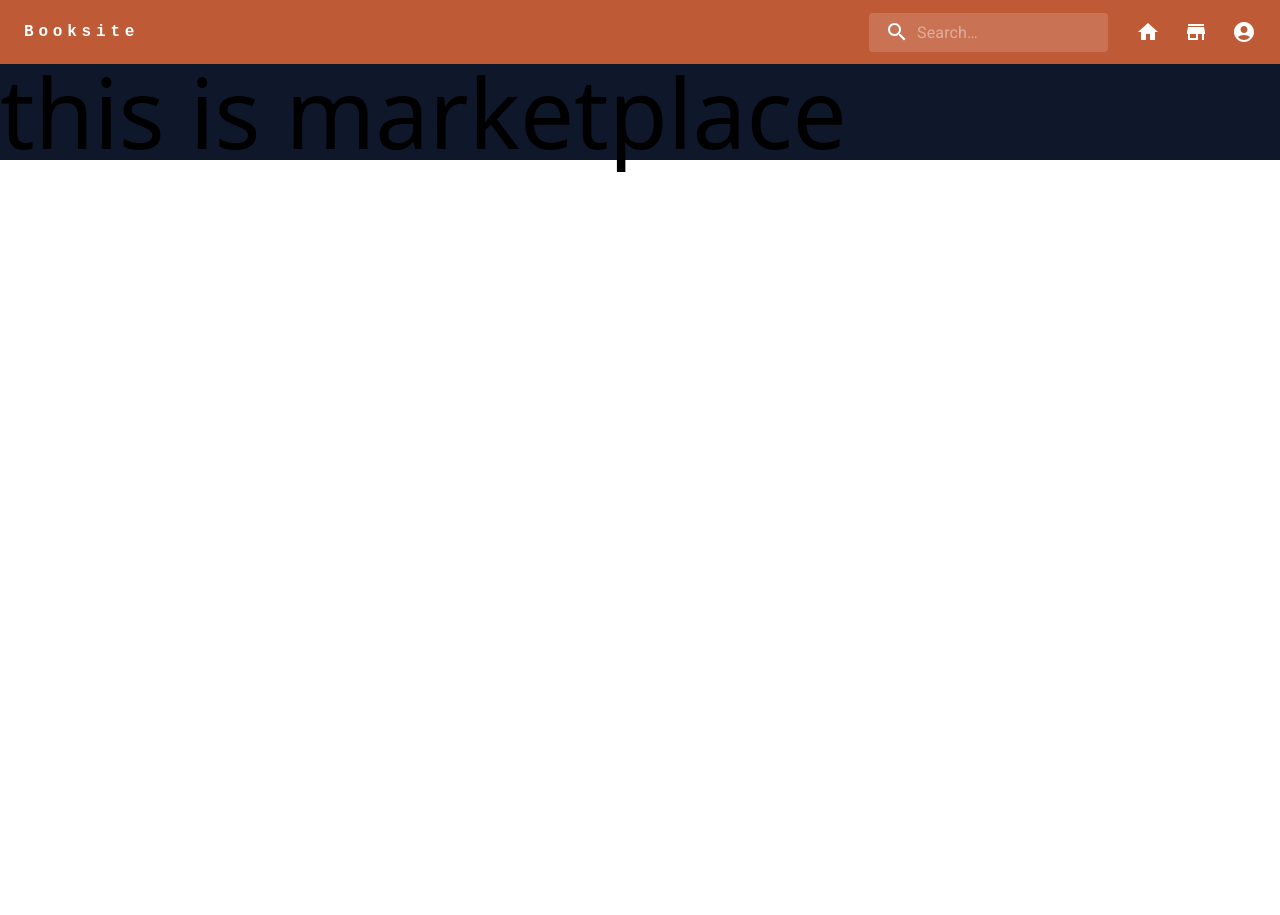
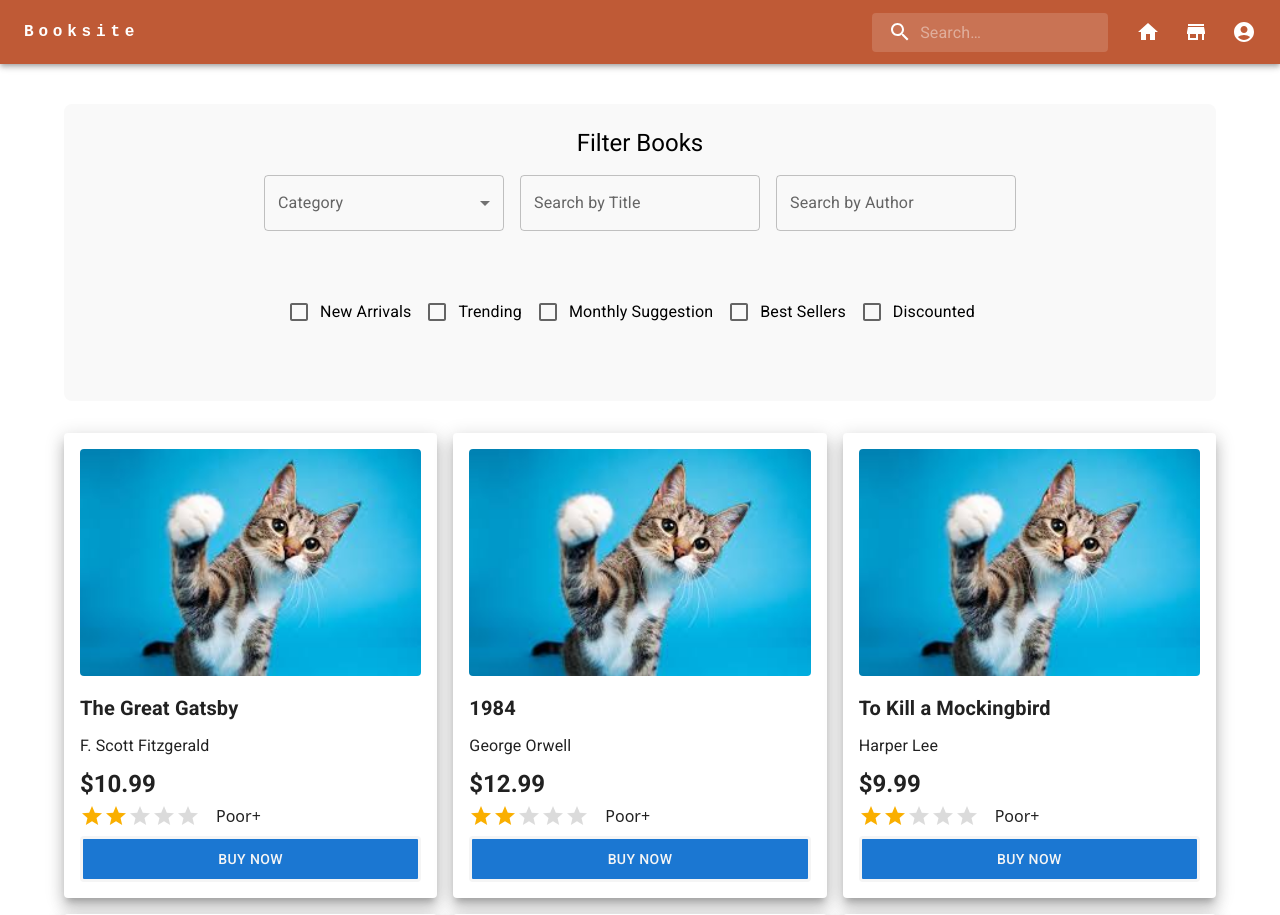
Before and after one commit to MiuX1/BookSite, a React (Vite) app in the folder book-site-c/: page /Marketplace in a window 1280 px wide. Shown: the top 915 px of the page. Before the commit the page ends 800 px from the top, so only its background shows below. Built offline with nearby package versions, Linux system fonts and the light colour scheme.

Commit message:
marketplace fixed, after merge error

```diff
--- a/book-site-c/pages/Marketplace/Marketplace.jsx
+++ b/book-site-c/pages/Marketplace/Marketplace.jsx
@@ -52,13 +52,167 @@ function Marketplace() {
   });
 
   return (
-    <div>
-      <h1 className="bg-slate-900 text-8xl ">this is marketplace</h1>
+    <Container maxWidth="lg" sx={{ marginY: 5 }}>
+      <Box
+        sx={{
+          display: "flex",
+          flexDirection: "column",
+          alignItems: "center",
+          width: "100%",
+          marginBottom: 4,
+          padding: "2%",
+          boxShadow: "3%",
+          borderRadius: 2,
+          backgroundColor: "#f9f9f9",
+        }}
+      >
+        <Typography variant="h5" component="h2" marginBottom={2}>
+          Filter Books
+        </Typography>
+        <Box
+          sx={{
+            display: "flex",
+            flexWrap: "wrap",
+            justifyContent: "center",
+            alignItems: "center",
+            gap: 2,
+            width: "100%",
+            marginBottom: 2,
+          }}
+        >
+          <TextField
+            select
+            label="Category"
+            variant="outlined"
+            sx={{ minWidth: 240 }}
+            value={category}
+            onChange={(e) => setCategory(e.target.value)}
+          >
+            <MenuItem value="">
+              <em>None</em>
+            </MenuItem>
+            {buttonNames.map((btn, index) => (
+              <MenuItem key={index} value={btn.name}>
+                {btn.name}
+              </MenuItem>
+            ))}
+          </TextField>
 
+          <TextField
+            onChange={(e) => setSearchTitle(e.target.value)}
+            label="Search by Title"
+            variant="outlined"
+            sx={{ minWidth: 240 }}
+          />
+          <TextField
+            onChange={(e) => setSearchAuthor(e.target.value)}
+            label="Search by Author"
+            variant="outlined"
+            sx={{ minWidth: 240 }}
+          />
+        </Box>
+        <Box
+          sx={{
+            display: "flex",
+            flexWrap: "wrap",
+            justifyContent: "center",
+            alignItems: "center",
+            gap: 2,
+            margin: "2%",
+            padding: "2%",
+            borderRadius: 2,
+            width: "100%",
+          }}
+        >
+          <FormGroup row>
+            <FormControlLabel
+              control={<Checkbox checked={filters.newArrivals} onChange={handleFilterChange} name="newArrivals" />}
+              label="New Arrivals"
+            />
+            <FormControlLabel
+              control={<Checkbox checked={filters.trending} onChange={handleFilterChange} name="trending" />}
+              label="Trending"
+            />
+            <FormControlLabel
+              control={<Checkbox checked={filters.monthlySuggestion} onChange={handleFilterChange} name="monthlySuggestion" />}
+              label="Monthly Suggestion"
+            />
+            <FormControlLabel
+              control={<Checkbox checked={filters.bestSellers} onChange={handleFilterChange} name="bestSellers" />}
+              label="Best Sellers"
+            />
+            <FormControlLabel
+              control={<Checkbox checked={filters.discounted} onChange={handleFilterChange} name="discounted" />}
+              label="Discounted"
+            />
+          </FormGroup>
+        </Box>
+      </Box>
 
+      {filteredBooks.length === 0 ? (
+        <Typography variant="h6" component="h2" textAlign="center">
+          Not Found
+        </Typography>
+      ) : (
+        <Grid container spacing={2}>
+          {filteredBooks.map((book, index) => (
+            <Grid item key={index} xs={12} sm={6} md={4} lg={4}>
+              <Paper
+                sx={{
+                  boxShadow: 10,
+                  height: "100%",
+                  display: "flex",
+                  flexDirection: "column",
+                  justifyContent: "space-between",
+                  padding: 2,
+                  "& > *": {
+                    paddingBottom: 1,
+                  },
+                }}
+              >
+                <Box
+                  component="img"
+                  src={book.img}
+                  alt={book.name}
+                  sx={{
+                    height: "80%",
+                    width: "100%",
+                    padding: 0,
+                    borderRadius: 1,
+                  }}
+                />
+                <Typography variant="h6" component="h1" fontWeight={700} marginTop={2}>
+                  {book.name}
+                </Typography>
+                <Typography variant="subtitle1" fontWeight={400}>
+                  {book.author}
+                </Typography>
+                <Typography variant="h5" fontWeight={700} paddingBottom={0.5}>
+                  {book.price}
+                </Typography>
+                <HoverRating value={book.rating} readOnly={true} />
+                <Button
+                  sx={{
+                    backgroundColor: "#1b77d2",
+                    color: "whitesmoke",
+                    border: "solid",
+                    height: "auto",
+                    width: "auto",
+                    paddingY: 1,
+                    "&:hover": {
+                      color: "#1b77d2",
+                    },
+                  }}
+                >
+                  Buy now
+                </Button>
+              </Paper>
+            </Grid>
+          ))}
+        </Grid>
+      )}
+    </Container>
+  );
+}
 
-    </div>
-  );
-};
-
-export default Marketplace
+export default Marketplace;
```
